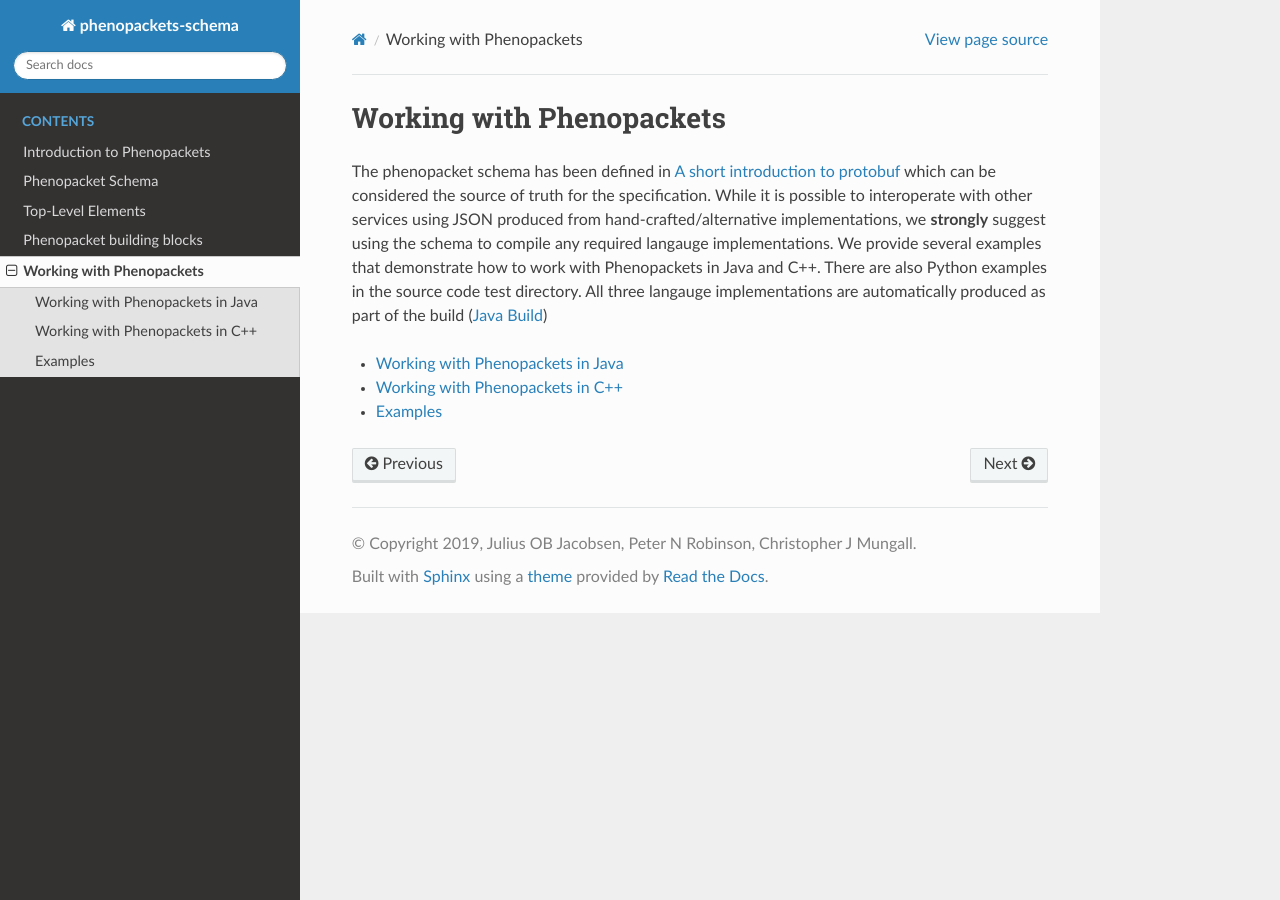
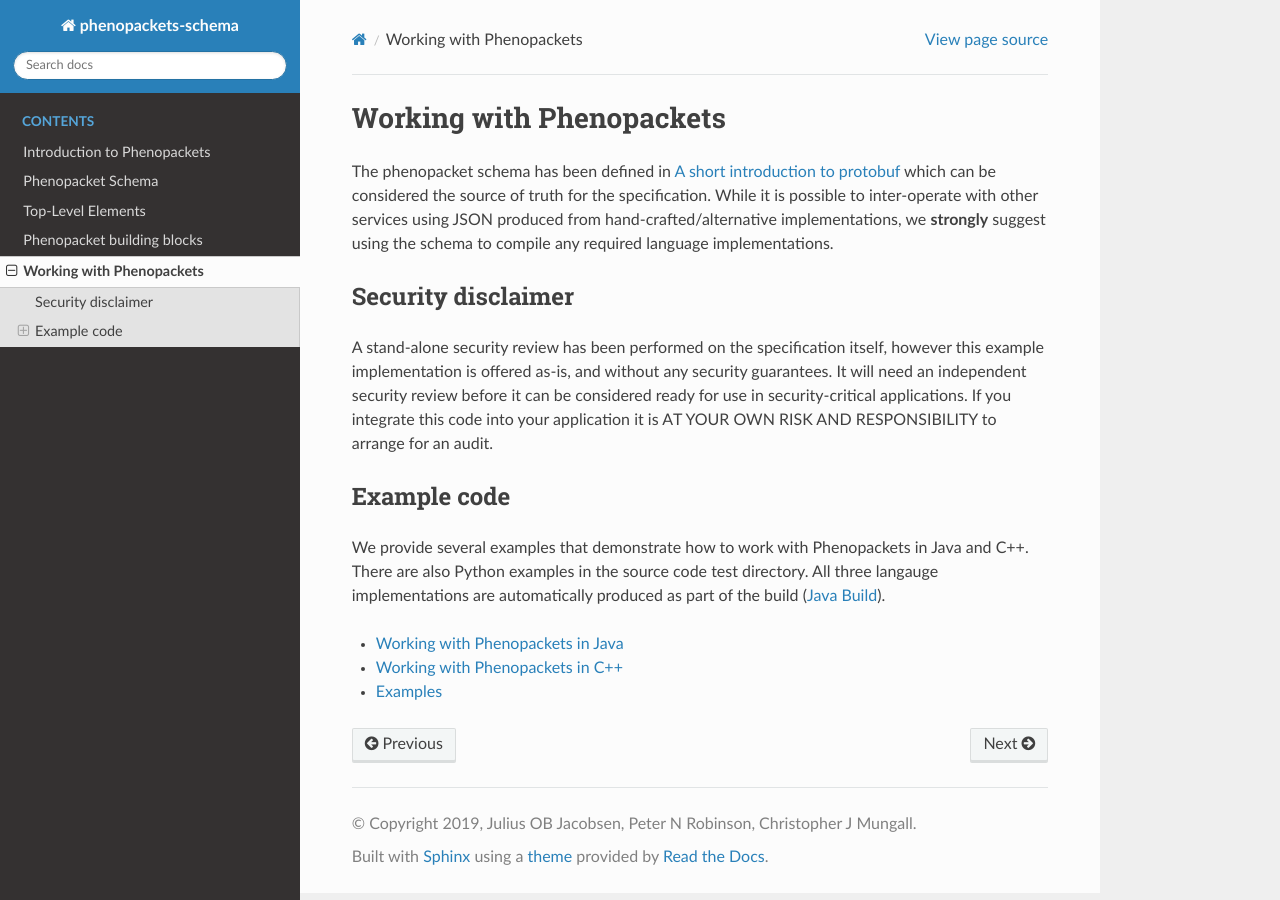
Before and after one commit to phenopackets/phenopacket-schema, a Sphinx documentation site: the page built from docs/working.rst, in a window 1280 px wide. Built offline with Sphinx 7.4.7 and the Read the Docs theme 2.0.0, drawn with Linux system fonts in a browser that asks for light colours.

Commit message:
Update for #195 - added repetition of security disclaimer to working.rst

```diff
--- a/docs/working.rst
+++ b/docs/working.rst
@@ -5,12 +5,22 @@ Working with Phenopackets
 =========================
 
 The phenopacket schema has been defined in :ref:`rstprotobuf` which can be considered the source of truth for the
-specification. While it is possible to interoperate with other services using JSON produced from
+specification. While it is possible to inter-operate with other services using JSON produced from
 hand-crafted/alternative implementations, we **strongly** suggest using the schema to compile any required
-langauge implementations. We provide several examples that demonstrate how to work with Phenopackets in Java and C++.
+language implementations.
+
+Security disclaimer
+~~~~~~~~~~~~~~~~~~~
+A stand-alone security review has been performed on the specification itself, however this example implementation is
+offered as-is, and without any security guarantees. It will need an independent security review before it can be
+considered ready for use in security-critical applications. If you integrate this code into your application it is
+AT YOUR OWN RISK AND RESPONSIBILITY to arrange for an audit.
+
+Example code
+~~~~~~~~~~~~
+We provide several examples that demonstrate how to work with Phenopackets in Java and C++.
 There are also Python examples in the source code test directory. All three langauge implementations are automatically
-produced as part of the build (:ref:`rstjavabuild`)
-
+produced as part of the build (:ref:`rstjavabuild`).
 
 
 .. toctree::
```
